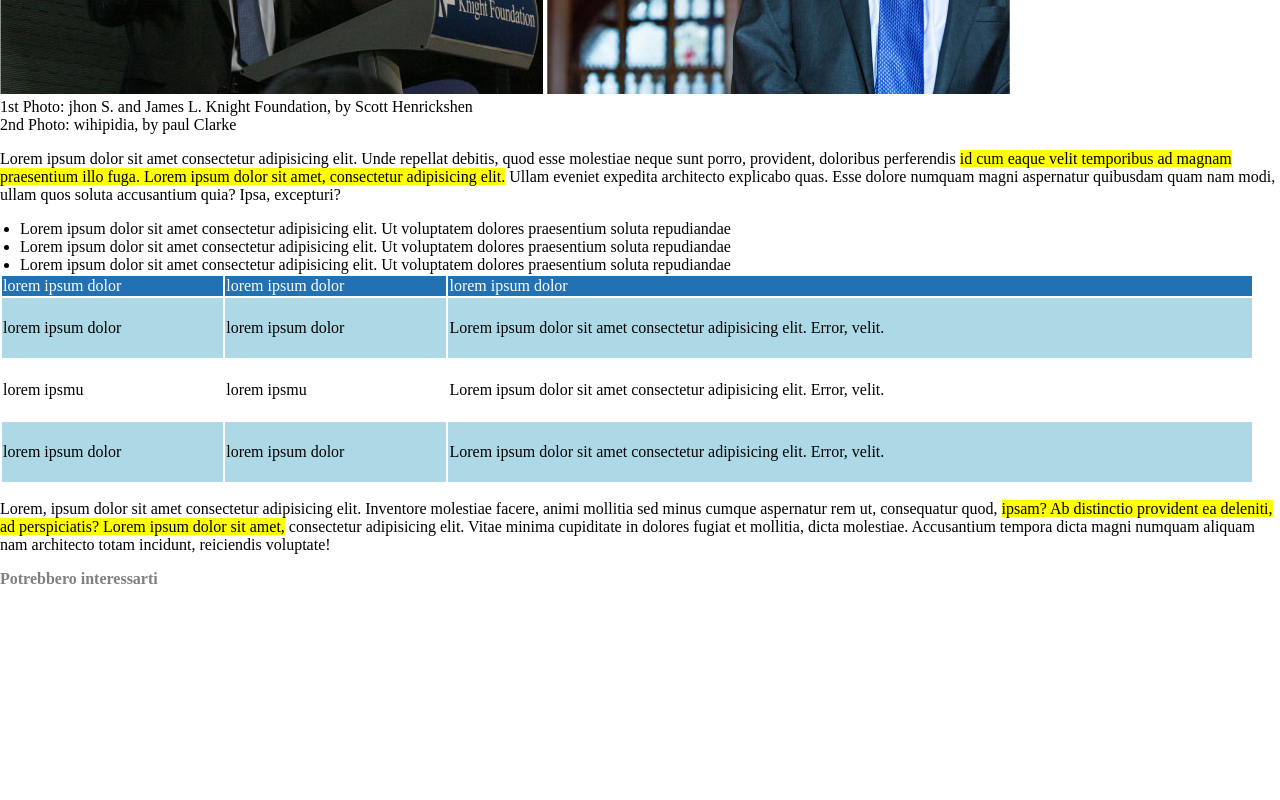
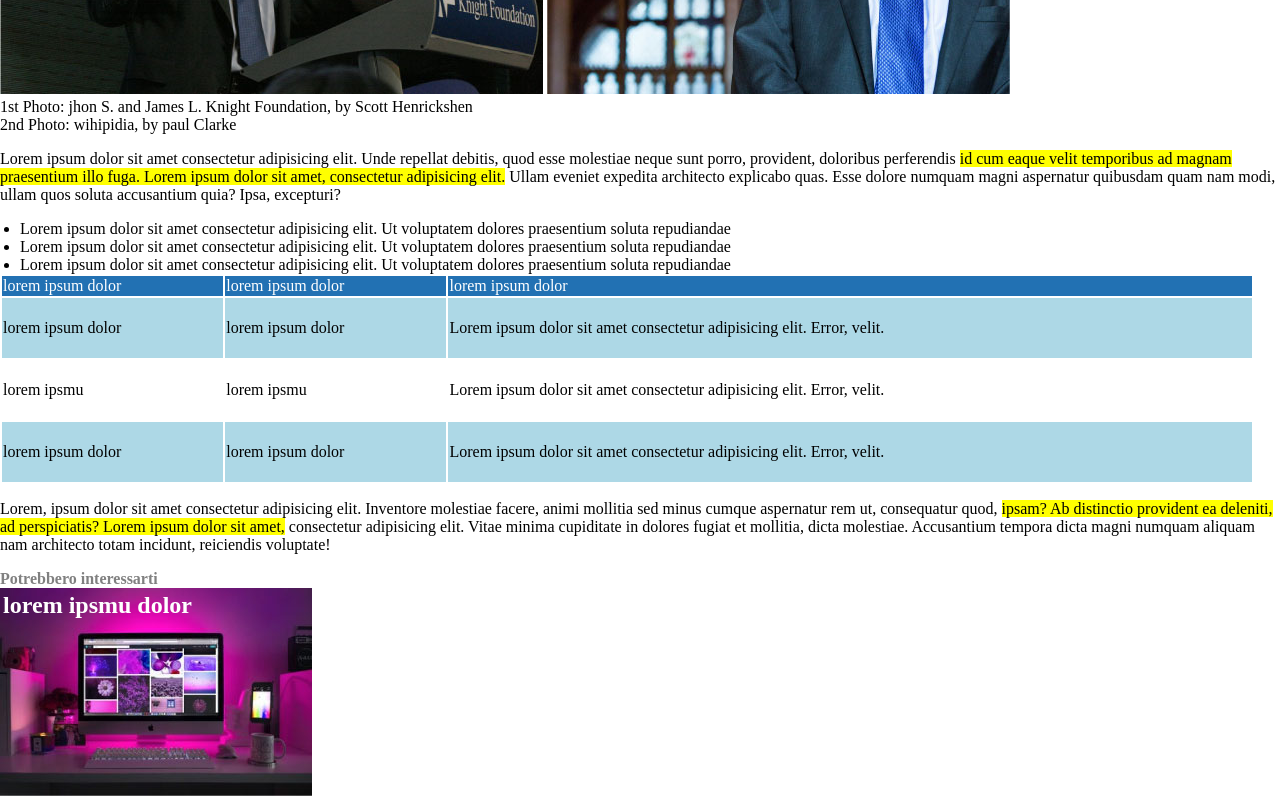
Before and after one commit to Domenico-lel/html-css-booleaner, a plain HTML site: page index.html in a window 1280 px wide. Shown: the part 514-1314 px from the top of the page. Before the commit the page ends 1102 px from the top, so only its background shows below. Drawn offline with Linux system fonts and the light colour scheme.

Commit message:
aggiuta immagine con testo scritto sopra

```diff
--- a/css/style.css
+++ b/css/style.css
@@ -45,3 +45,14 @@ ul{
     background-color: white;
     height: 60px;
 }
+.container{
+    display: inline-block;
+    position: relative;
+}
+.top-left{
+    position: absolute;
+    color: white;
+    top: 2%;
+    left: 1%;
+    font-size: x-large;
+}
--- a/index.html
+++ b/index.html
@@ -69,8 +69,13 @@
                     </tr>
                 </table>
                 <p>Lorem, ipsum dolor sit amet consectetur adipisicing elit. Inventore molestiae facere, animi mollitia sed minus cumque aspernatur rem ut, consequatur quod, <mark> ipsam? Ab distinctio provident ea deleniti, ad perspiciatis? Lorem ipsum dolor sit amet,</mark> consectetur adipisicing elit. Vitae minima cupiditate in dolores fugiat et mollitia, dicta molestiae. Accusantium tempora dicta magni numquam aliquam nam architecto totam incidunt, reiciendis voluptate!</p>
-                <span class="grigio"><b>Potrebbero interessarti</b></span>
-
+                <div class="grigio"><b>Potrebbero interessarti</b></div>
+                <div class="container">
+                    <img src="img/monitor.jpg" alt="Monitor">
+                    <div class="top-left">
+                        <strong>lorem ipsmu dolor</strong>
+                    </div>
+                </div>
 
             </section>
         </div>
```
